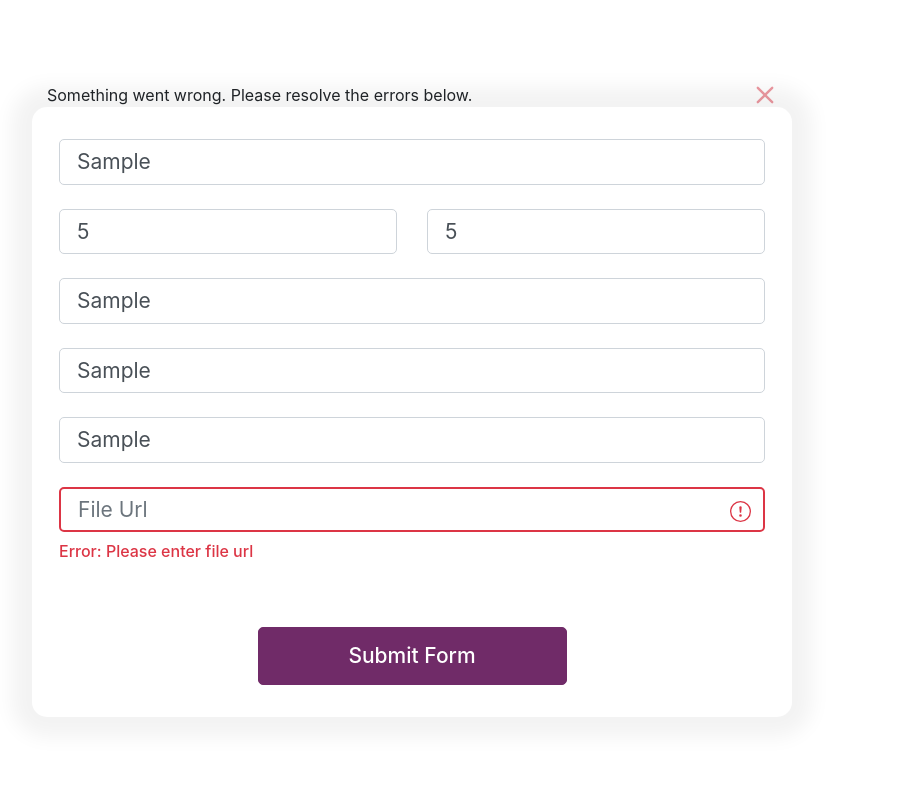
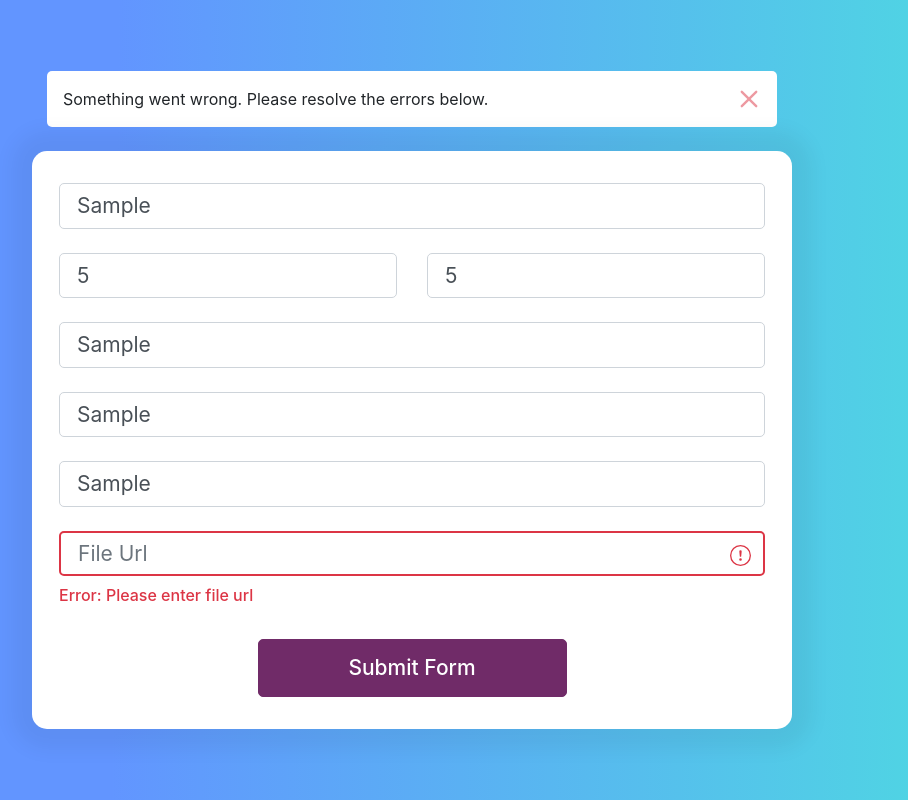
Before and after one commit to SuleymanAli/NuxtForm, a Nuxt app: page / in a window 1280 px wide. Both pictures are taken after typing "Sample", "5", "5", "Sample", "Sample", "Sample" into the empty fields and a click on the button "Submit Form". Shown: the whole page, without its empty margins (228-1136 px from the left). Built offline with nearby package versions, Linux system fonts and the light colour scheme.

Commit message:
UI Updated

```diff
--- a/pages/index.vue
+++ b/pages/index.vue
@@ -3,8 +3,8 @@
     <div class="row py-5">
       <!-- Success Message -->
       <transition name="fade">
-        <div v-if="submitted" class="col-lg-8 m-auto">
-          <div class="h4 text-center mb-3">
+        <div v-if="submitted" class="col-lg-10 m-auto">
+          <div class="h2 text-center text-white mb-3">
             Thank you! Your request has been submitted.
           </div>
         </div>
@@ -12,8 +12,9 @@
       <!-- Error General -->
       <div
         v-if="errors.all"
-        class="col-lg-8 m-auto error d-flex align-items-end justify-content-between"
+        class="col-lg-8 m-auto"
       >
+        <div class="error d-flex justify-content-between mb-4">
           <p class="mb-0">
             Something went wrong.
             <span v-if="errors.network">
@@ -28,12 +29,12 @@
             <b-icon-x scale="1.6"></b-icon-x>
           </span>
         </div>
+      </div>
       <!-- Form -->
       <transition name="fade">
         <div v-if="!submitted" class="col-lg-8 m-auto">
           <ValidationObserver ref="form">
             <form class="form row" @submit.prevent="handleForm">
-
               <!-- 1. Bot Url -->
               <div class="col-lg-12 mb-4">
                 <ValidationProvider v-slot="{ errors }" rules="required">
@@ -173,7 +174,7 @@
               </div>
 
               <!-- 7. File Url -->
-              <div class="col-lg-12 mb-4">
+              <div class="col-lg-12 mb-3">
                 <ValidationProvider v-slot="{ errors }" rules="required">
                   <div
                     class="form__input"
@@ -196,7 +197,7 @@
               </div>
               <!-- Submit Button -->
               <div class="col-lg-12">
-                <div class="d-flex mt-4">
+                <div class="d-flex">
                   <button class="mx-auto">Submit Form</button>
                 </div>
               </div>
@@ -334,6 +335,7 @@ body {
   display: flex;
   justify-content: center;
   align-items: center;
+  background: linear-gradient(90.52deg, #6295ff 26.89%, #4ddce0 98.03%);
 }
 
 .close {
@@ -342,7 +344,17 @@ body {
   font-size: 24px;
 }
 
+.error {
+  background: #fff;
+  border-radius: 5px;
+  padding: 16px;
+}
+
 .form {
+  @media (max-width: 576px) {
+    margin: 0 15px;
+  }
+
   padding: 32px 12px;
   border-radius: 15px;
   background: #ffffff;
```
Lines whose indentation alone changed are shown as unchanged.
